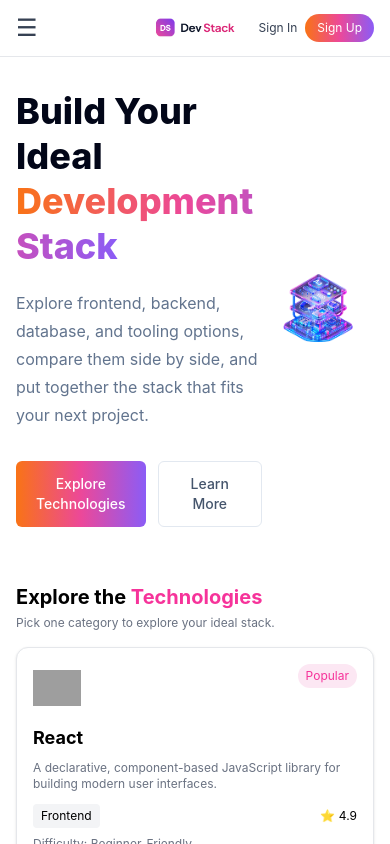
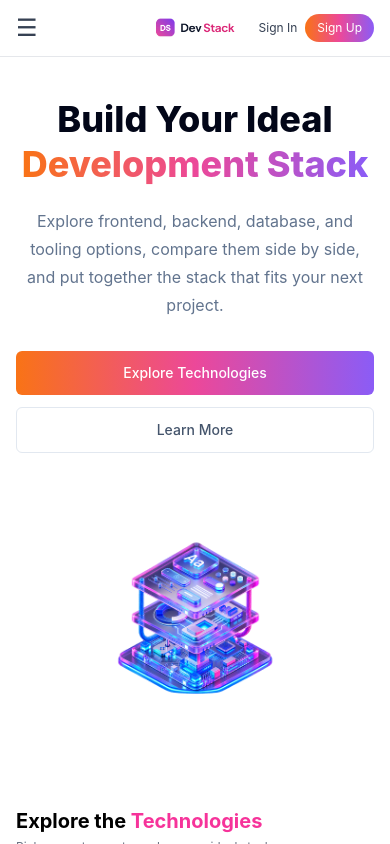
Before and after one commit to swagatamondalahona/Assigment5, a React (Vite) app: page / in a window 390 px wide. Shown: the top 844 px of the page. Built offline with nearby package versions, Linux system fonts and the light colour scheme; grey boxes are pictures that could not be loaded.

Commit message:
bannar Section

```diff
--- a/src/components/Banner.tsx
+++ b/src/components/Banner.tsx
@@ -3,10 +3,10 @@
 const Banner = () => {
     return (
         <section className="bg-white">
-            <div className="mx-auto flex min-h-[420px] max-w-6xl items-center px-4 py-8 md:px-6 lg:px-8">
+            <div className="mx-auto flex min-h-[420px] max-w-6xl flex-col items-center px-4 py-10 md:px-6 lg:flex-row lg:px-8">
 
                 {/* Content */}
-                <div className="w-full md:w-1/2">
+                <div className="w-full text-center lg:w-1/2 lg:text-left">
                     <h1 className="text-4xl font-extrabold leading-tight text-slate-950 md:text-5xl">
                         Build Your Ideal
                         <br />
@@ -16,30 +16,30 @@
                         </span>
                     </h1>
 
-                    <p className="mt-5 max-w-xl text-base leading-7 text-slate-500">
+                    <p className="mx-auto mt-5 max-w-xl text-base leading-7 text-slate-500 lg:mx-0">
                         Explore frontend, backend, database, and tooling options,
                         compare them side by side, and put together the stack that fits
                         your next project.
                     </p>
 
                     {/* Buttons */}
-                    <div className="mt-8 flex gap-3">
-                        <button className="btn-gradient rounded-md px-5 py-3 text-sm font-medium text-white cursor-pointer">
+                    <div className="mt-8 flex flex-col justify-center gap-3 sm:flex-row lg:justify-start">
+                        <button className="btn-gradient cursor-pointer rounded-md px-5 py-3 text-sm font-medium text-white">
                             Explore Technologies
                         </button>
 
-                        <button className="rounded-md border border-slate-200 bg-white px-8 py-3 text-sm font-medium text-slate-600 cursor-pointer">
+                        <button className="cursor-pointer rounded-md border border-slate-200 bg-white px-8 py-3 text-sm font-medium text-slate-600">
                             Learn More
                         </button>
                     </div>
                 </div>
 
                 {/* Banner Image */}
-                <div className="flex w-full md:w-1/2 items-center justify-center">
+                <div className="mt-10 flex w-full items-center justify-center lg:mt-0 lg:w-1/2">
                     <img
                         src={bannerImage}
                         alt="Development Stack"
-                        className="w-[330px] object-contain lg:w-[370px]"
+                        className="w-[250px] object-contain sm:w-[300px] lg:w-[370px]"
                     />
                 </div>
 
```
